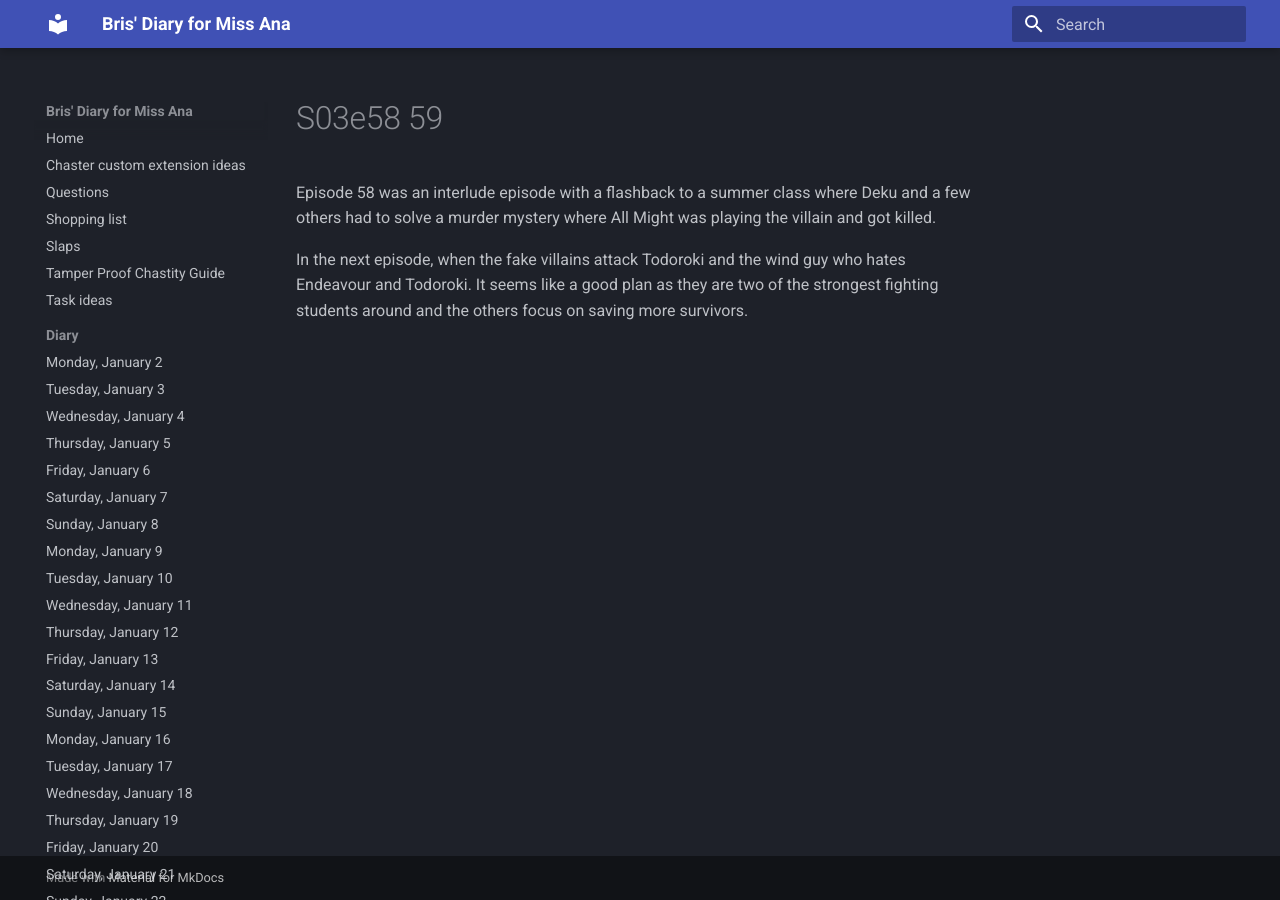
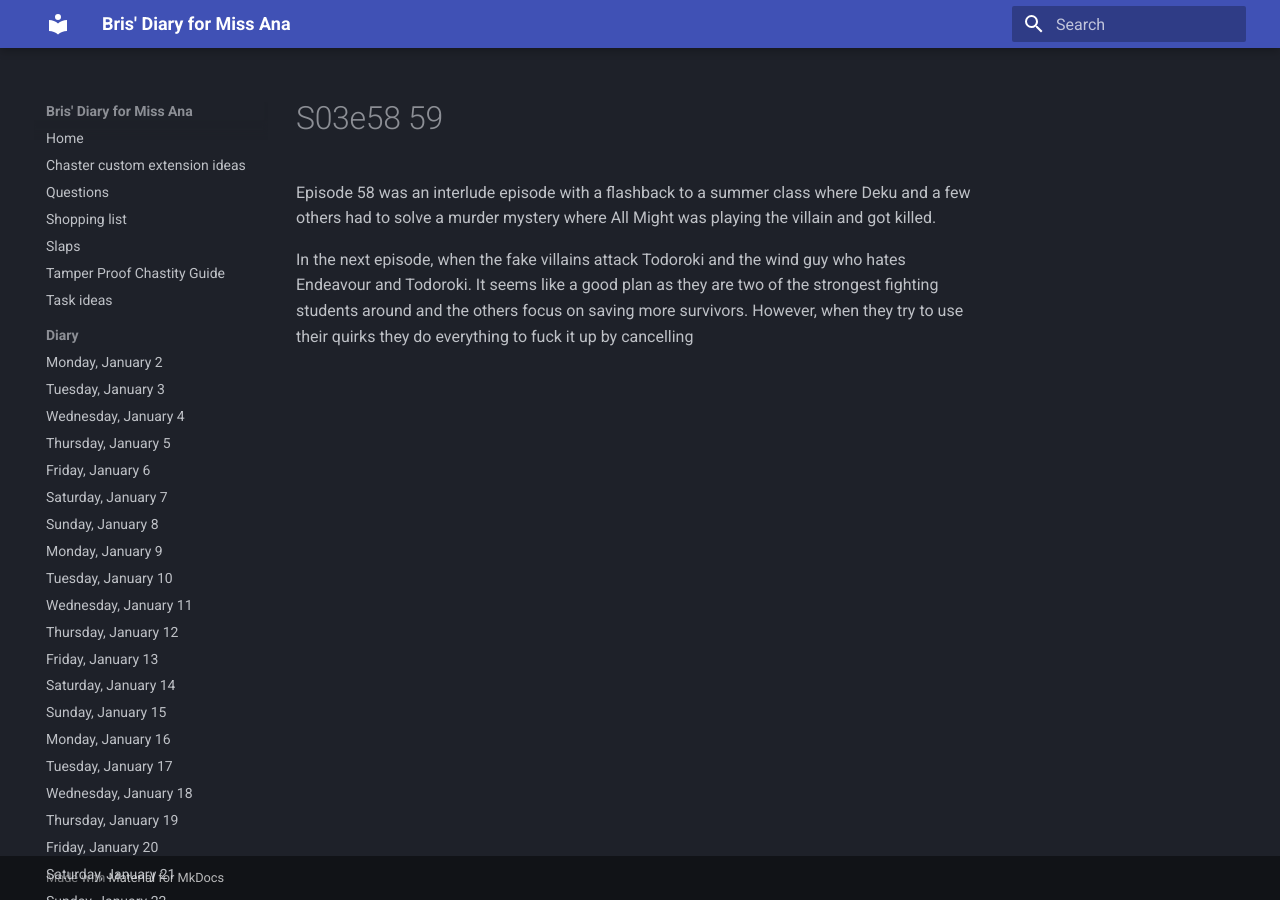
Before and after one commit to bris00/DFMA, an MkDocs documentation site: the page built from diary/Series/My Hero Academia/s03e58-59.md, in a window 1280 px wide. Built offline with MkDocs 1.6.1 and Material for MkDocs 9.7.7, drawn with Linux system fonts in a browser that asks for light colours.

Commit message:
vault backup: 2023-03-12 21:02:38
Affected files:
diary/Series/My Hero Academia/s03e58-59.md

```diff
--- a/diary/Series/My Hero Academia/s03e58-59.md
+++ b/diary/Series/My Hero Academia/s03e58-59.md
@@ -1,3 +1,3 @@
 Episode 58 was an interlude episode with a flashback to a summer class where Deku and a few others had to solve a murder mystery where All Might was playing the villain and got killed.
 
-In the next episode, when the fake villains attack Todoroki and the wind guy who hates Endeavour and Todoroki. It seems like a good plan as they are two of the strongest fighting students around and the others focus on saving more survivors.
+In the next episode, when the fake villains attack Todoroki and the wind guy who hates Endeavour and Todoroki. It seems like a good plan as they are two of the strongest fighting students around and the others focus on saving more survivors. However, when they try to use their quirks they do everything to fuck it up by cancelling
```
